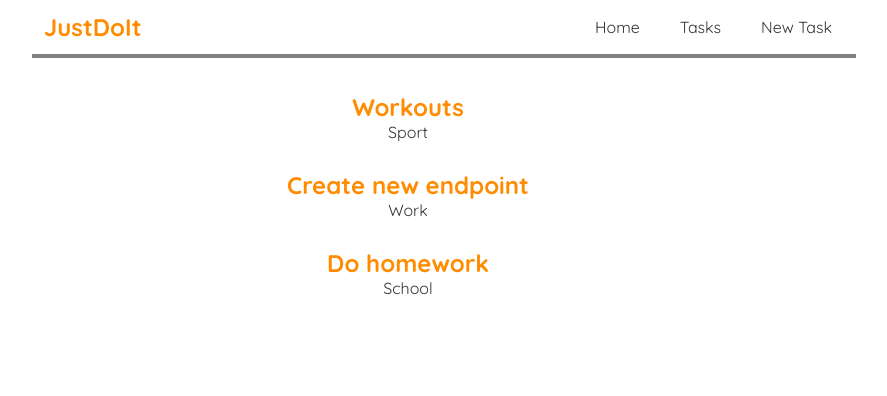
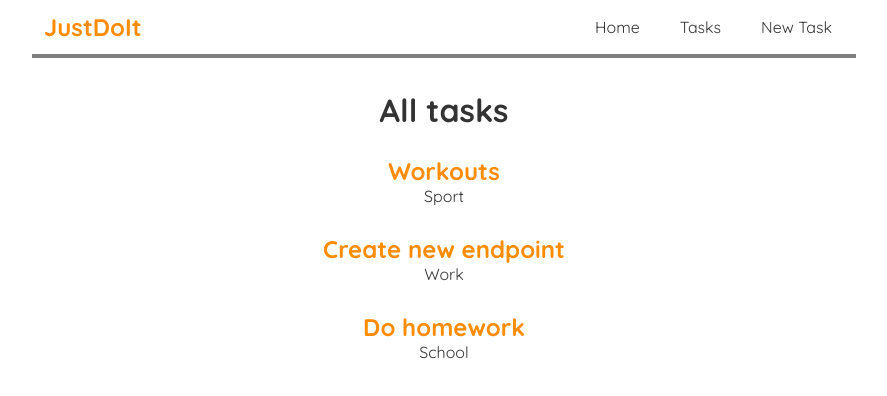
Before and after one commit to arkadiuszc2/JustDoIt, a React (Create React App) app in the folder frontend/: page / in a window 1280 px wide. Shown: the top 396 px of the page, without its empty margins (196-1083 px from the left). Built offline with nearby package versions, Linux system fonts and the light colour scheme.

Commit message:
Refactor task list and add header for task list

```diff
--- /dev/null
+++ b/frontend/src/TaskList.js
@@ -0,0 +1,18 @@
+const TaskList = (props) => {
+    const tasks = props.tasks;
+    const title = props.title;
+
+    return (
+        <div className="task-list">
+            <h1>{title}</h1>
+            {tasks.map((task) => (
+                <div className="task-preview" key={task.id}>
+                    <h2>{ task.title }</h2>
+                    <p>{ task.category }</p>
+                </div>
+            ))}
+        </div>
+     );
+}
+
+export default TaskList;
--- a/frontend/src/Tasks.js
+++ b/frontend/src/Tasks.js
@@ -1,22 +1,17 @@
 import { useState } from "react";
+import TaskList from "./TaskList";
 
-const Notes = () => {
-    const [notes, setNotes] = useState([
+const Tasks = () => {
+    const [tasks, setTasks] = useState([
         { title: 'Workouts', content: 'Pushups 10x3, Pullups 10x3, Squats 10x3', category: 'Sport', id: 1},
         { title: 'Create new endpoint', content: 'Finish the project', category: 'Work', id: 2},
         { title: 'Do homework', content: 'Do 5 math exercises', category: 'School', id: 3}
     ])
+    const taskListTitle = 'All tasks';
 
     return (
-        <div className="tasks">
-            {notes.map((note) => (
-                <div className="task-preview" key={note.id}>
-                    <h2>{ note.title }</h2>
-                    <p>{ note.category }</p>
-                </div>
-            ))}
-        </div>
+        <TaskList tasks={tasks} title={taskListTitle} />
      );
 }
 
-export default Notes;
+export default Tasks;
--- a/frontend/src/index.css
+++ b/frontend/src/index.css
@@ -35,16 +35,22 @@
   text-align: center; /* text-allign allign text inside the box */
 }
 
-.tasks{
+.task-list{
   max-width: 600px;
   margin: 0 auto;
   padding: 20px;
   text-align: center;
+
+}
+
+.task-list h1{
+  padding: 12px;
 }
 
 .task-preview {
   width: 500px;
   padding: 14px;
+  margin: 0 auto;
 }
 
 .task-preview h2{
```
